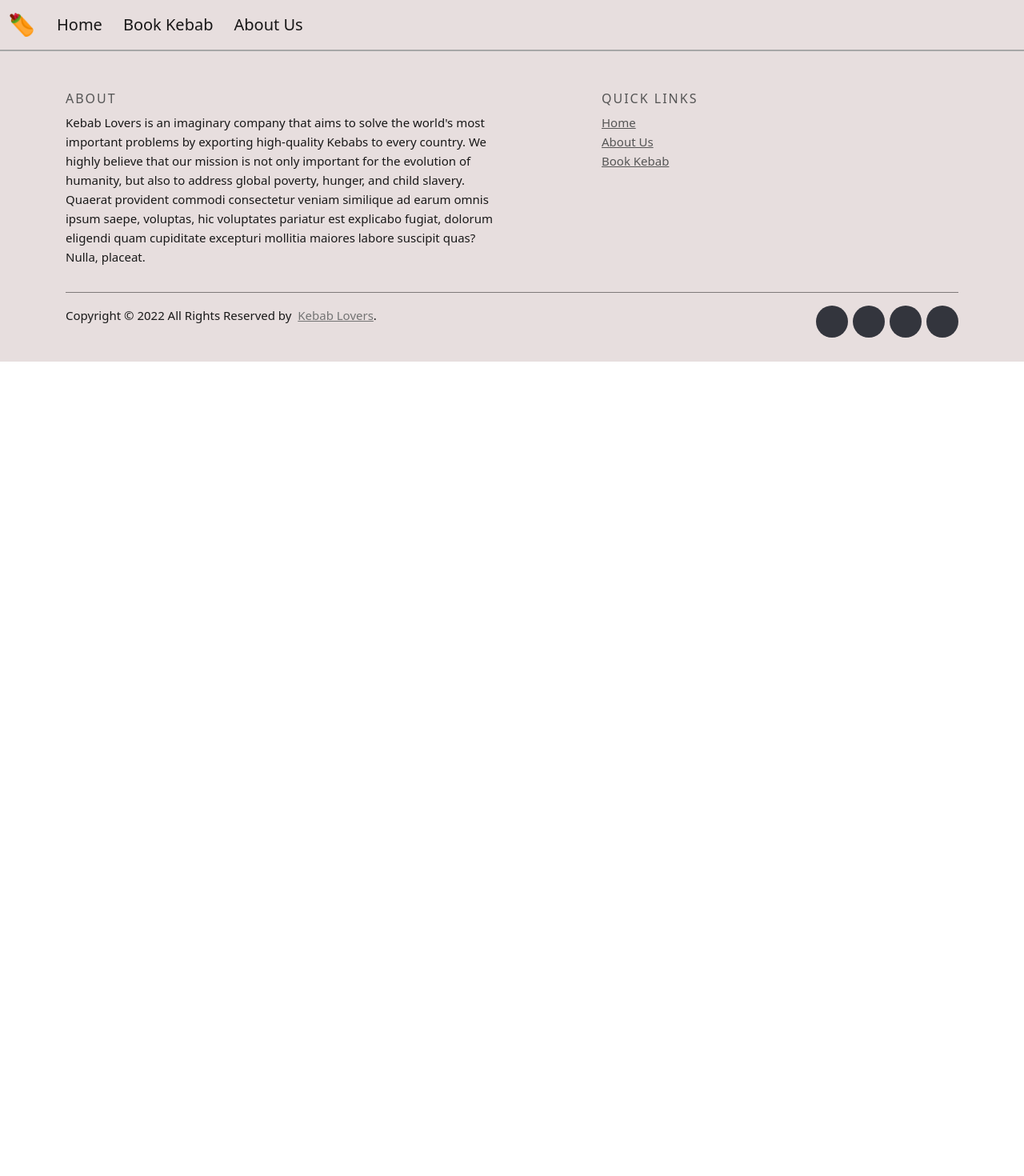
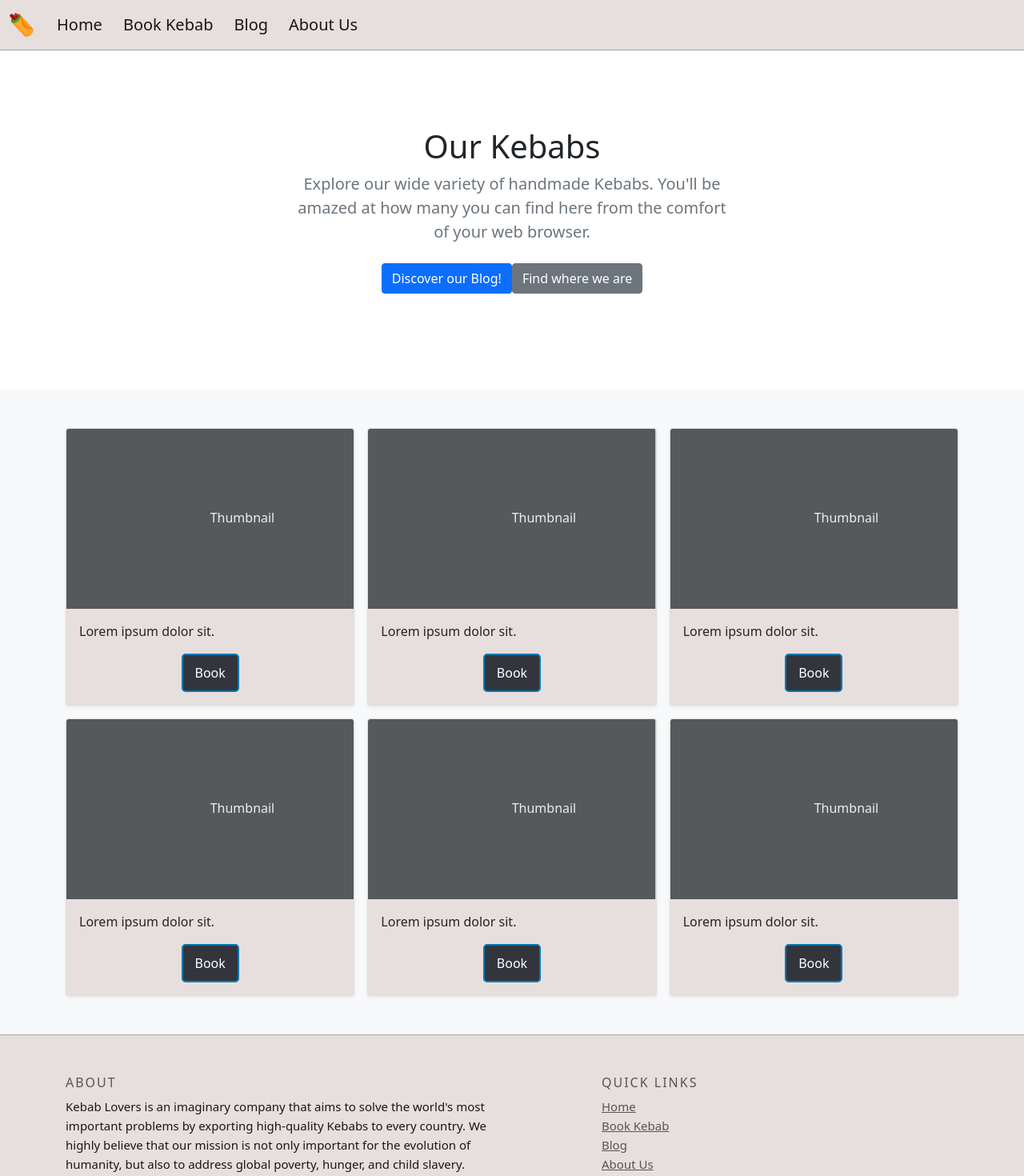
Before and after one commit to byonduniverse/booking-system-react-python, a React (Create React App) app in the folder src/frontend/: page /products in a window 1280 px wide. Shown: the top 1470 px of the page at 80% size. Before the commit the page ends 800 px from the top, so only its background shows below. Built offline with nearby package versions, Linux system fonts and the light colour scheme.

Commit message:
beginning products page

```diff
--- a/src/frontend/public/css/styles.css
+++ b/src/frontend/public/css/styles.css
@@ -222,6 +222,9 @@
   background-color: #e7dede;
 }
 
+.product-card {
+  background-color: #e7dede;
+}
 
 .calendar-date {
   font-size: 20px;
@@ -257,3 +260,14 @@
 .calendar-body-row {
   width: fit-content;
 }
+
+
+.book-button {
+  background-color: #33353d; /* Green */
+  border: 2px solid #007bb6;
+  color: white;
+  text-align: center;
+  border-radius: 5px;
+  padding: 10px 15px 10px 15px;
+  margin: auto;
+}
--- a/src/frontend/src/App.js
+++ b/src/frontend/src/App.js
@@ -7,6 +7,7 @@ import Footer from "./Footer";
 import BookingsPage from "./BookingsPage";
 import store from "./store";
 import { Provider } from "react-redux";
+import ProductsPage from "./ProductsPage";
 
 
 export default function App() {
@@ -20,6 +21,9 @@ export default function App() {
             <Route path="/" element={<Home />} />
             <Route path="/about" element={<About />} />
             <Route path="/bookings" element={<BookingsPage />} />
+            <Route path="/products" element={<ProductsPage />} />
+
+            <Route path="*" element={<Home />} />
         </Routes>
 
         <Footer />
--- a/src/frontend/src/Footer.js
+++ b/src/frontend/src/Footer.js
@@ -18,8 +18,9 @@ suscipit quas? Nulla, placeat.</p>
         <h6>Quick Links</h6>
         <ul class="footer-links">
             <li><Link to="/">Home</Link></li>
+            <li><Link to="/bookings">Book Kebab</Link></li>
+            <li><Link to="/#">Blog</Link></li>
             <li><Link to="/about">About Us</Link></li>
-            <li><Link to="/bookings">Book Kebab</Link></li>
         </ul>
         </div>
     </div>
--- a/src/frontend/src/Navbar.js
+++ b/src/frontend/src/Navbar.js
@@ -29,8 +29,13 @@ export default function Navbar() {
                 </Link>
             </li>
             <li class="nav-item">
-                <Link class="nav-link active" aria-current="page" to="/bookings">
+                <Link class="nav-link active" aria-current="page" to="/products">
                 Book Kebab
+                </Link>
+            </li>
+            <li class="nav-item">
+                <Link class="nav-link active" aria-current="page" to="/#">
+                Blog
                 </Link>
             </li>
             <li class="nav-item">
--- /dev/null
+++ b/src/frontend/src/ProductsPage.js
@@ -0,0 +1,103 @@
+import { Fragment } from "react";
+
+
+export default function ProductsPage() {
+    return (
+<Fragment>
+
+    <section class="py-5 text-center container">
+        <div class="row py-lg-5">
+            <div class="col-lg-6 col-md-8 mx-auto">
+                <h1 class="fw-light"><strong>Our Kebabs</strong></h1>
+                <p class="lead text-muted">Explore our wide variety of handmade Kebabs. You'll be amazed at how many you can find here from the comfort of your web browser.</p>
+                <p>
+                    <a href="#" class="btn btn-primary my-2">Discover our Blog!</a>
+                    <a href="#" class="btn btn-secondary my-2">Find where we are</a>
+                </p>
+            </div>
+        </div>
+    </section>
+
+  <div class="album py-5 bg-light">
+    <div class="container">
+
+      <div class="row row-cols-1 row-cols-sm-2 row-cols-md-3 g-3">
+        <div class="col">
+          <div class="card shadow-sm">
+            <svg class="bd-placeholder-img card-img-top" width="100%" height="225" xmlns="http://www.w3.org/2000/svg" role="img" aria-label="Placeholder: Thumbnail" preserveAspectRatio="xMidYMid slice" focusable="false"><title>Placeholder</title><rect width="100%" height="100%" fill="#55595c"/><text x="50%" y="50%" fill="#eceeef" dy=".3em">Thumbnail</text></svg>
+
+            <div class="card-body product-card">
+              <p class="card-text">Lorem ipsum dolor sit.</p>
+              <div class="d-flex justify-content-between align-items-center">
+                <button type="button" class="book-button">Book</button>
+              </div>
+            </div>
+          </div>
+        </div>
+        <div class="col">
+          <div class="card shadow-sm">
+            <svg class="bd-placeholder-img card-img-top" width="100%" height="225" xmlns="http://www.w3.org/2000/svg" role="img" aria-label="Placeholder: Thumbnail" preserveAspectRatio="xMidYMid slice" focusable="false"><title>Placeholder</title><rect width="100%" height="100%" fill="#55595c"/><text x="50%" y="50%" fill="#eceeef" dy=".3em">Thumbnail</text></svg>
+
+            <div class="card-body product-card">
+              <p class="card-text">Lorem ipsum dolor sit.</p>
+              <div class="d-flex justify-content-between align-items-center">
+              <button type="button" class="book-button">Book</button>
+              </div>
+            </div>
+          </div>
+        </div>
+        <div class="col">
+          <div class="card shadow-sm">
+            <svg class="bd-placeholder-img card-img-top" width="100%" height="225" xmlns="http://www.w3.org/2000/svg" role="img" aria-label="Placeholder: Thumbnail" preserveAspectRatio="xMidYMid slice" focusable="false"><title>Placeholder</title><rect width="100%" height="100%" fill="#55595c"/><text x="50%" y="50%" fill="#eceeef" dy=".3em">Thumbnail</text></svg>
+
+            <div class="card-body product-card">
+              <p class="card-text">Lorem ipsum dolor sit.</p>
+              <div class="d-flex justify-content-between align-items-center">
+              <button type="button" class="book-button">Book</button>
+              </div>
+            </div>
+          </div>
+        </div>
+
+        <div class="col">
+          <div class="card shadow-sm">
+            <svg class="bd-placeholder-img card-img-top" width="100%" height="225" xmlns="http://www.w3.org/2000/svg" role="img" aria-label="Placeholder: Thumbnail" preserveAspectRatio="xMidYMid slice" focusable="false"><title>Placeholder</title><rect width="100%" height="100%" fill="#55595c"/><text x="50%" y="50%" fill="#eceeef" dy=".3em">Thumbnail</text></svg>
+
+            <div class="card-body product-card">
+              <p class="card-text">Lorem ipsum dolor sit.</p>
+              <div class="d-flex justify-content-between align-items-center">
+              <button type="button" class="book-button">Book</button>
+              </div>
+            </div>
+          </div>
+        </div><div class="col">
+          <div class="card shadow-sm">
+            <svg class="bd-placeholder-img card-img-top" width="100%" height="225" xmlns="http://www.w3.org/2000/svg" role="img" aria-label="Placeholder: Thumbnail" preserveAspectRatio="xMidYMid slice" focusable="false"><title>Placeholder</title><rect width="100%" height="100%" fill="#55595c"/><text x="50%" y="50%" fill="#eceeef" dy=".3em">Thumbnail</text></svg>
+
+            <div class="card-body product-card">
+              <p class="card-text">Lorem ipsum dolor sit.</p>
+              <div class="d-flex justify-content-between align-items-center">
+              <button type="button" class="book-button">Book</button>
+              </div>
+            </div>
+          </div>
+        </div><div class="col">
+          <div class="card shadow-sm">
+            <svg class="bd-placeholder-img card-img-top" width="100%" height="225" xmlns="http://www.w3.org/2000/svg" role="img" aria-label="Placeholder: Thumbnail" preserveAspectRatio="xMidYMid slice" focusable="false"><title>Placeholder</title><rect width="100%" height="100%" fill="#55595c"/><text x="50%" y="50%" fill="#eceeef" dy=".3em">Thumbnail</text></svg>
+
+            <div class="card-body product-card">
+              <p class="card-text">Lorem ipsum dolor sit.</p>
+              <div class="d-flex justify-content-between align-items-center">
+              <button type="button" class="book-button">Book</button>
+              </div>
+            </div>
+          </div>
+        </div>
+
+      </div>
+    </div>
+  </div>
+
+</Fragment>
+    );
+}
```
Also changed, not shown: src/frontend/src/slots/Slot.js (added), src/frontend/src/slots/Slots.js (added).
